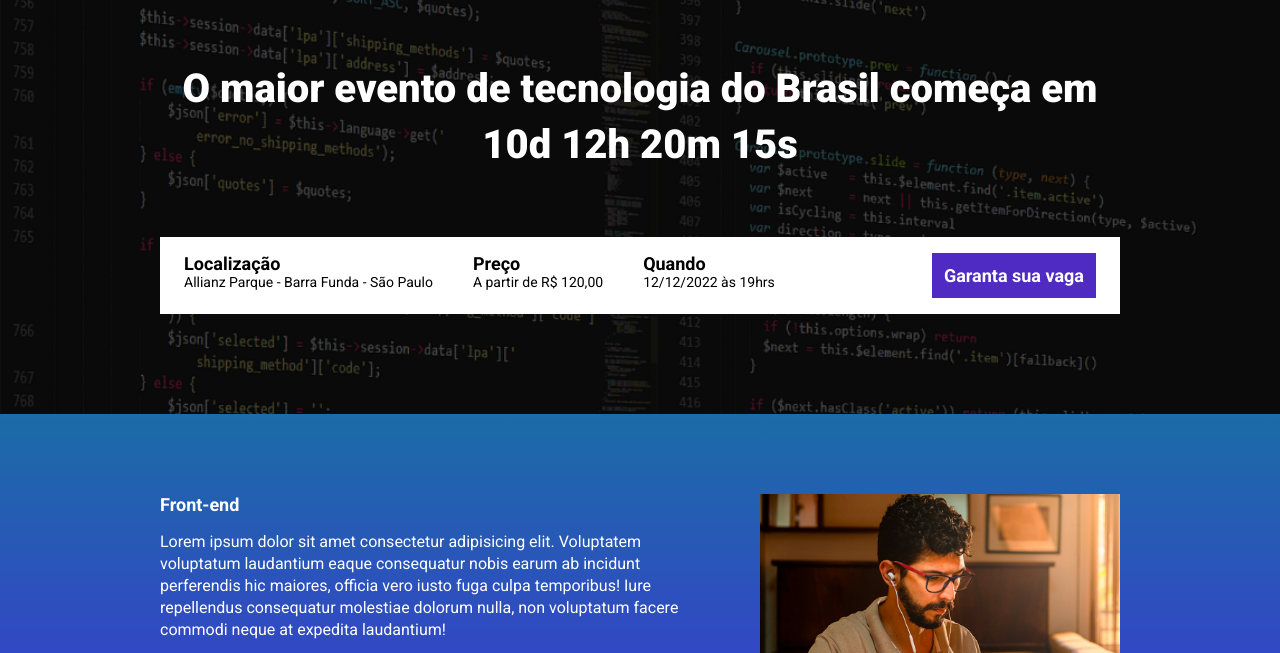
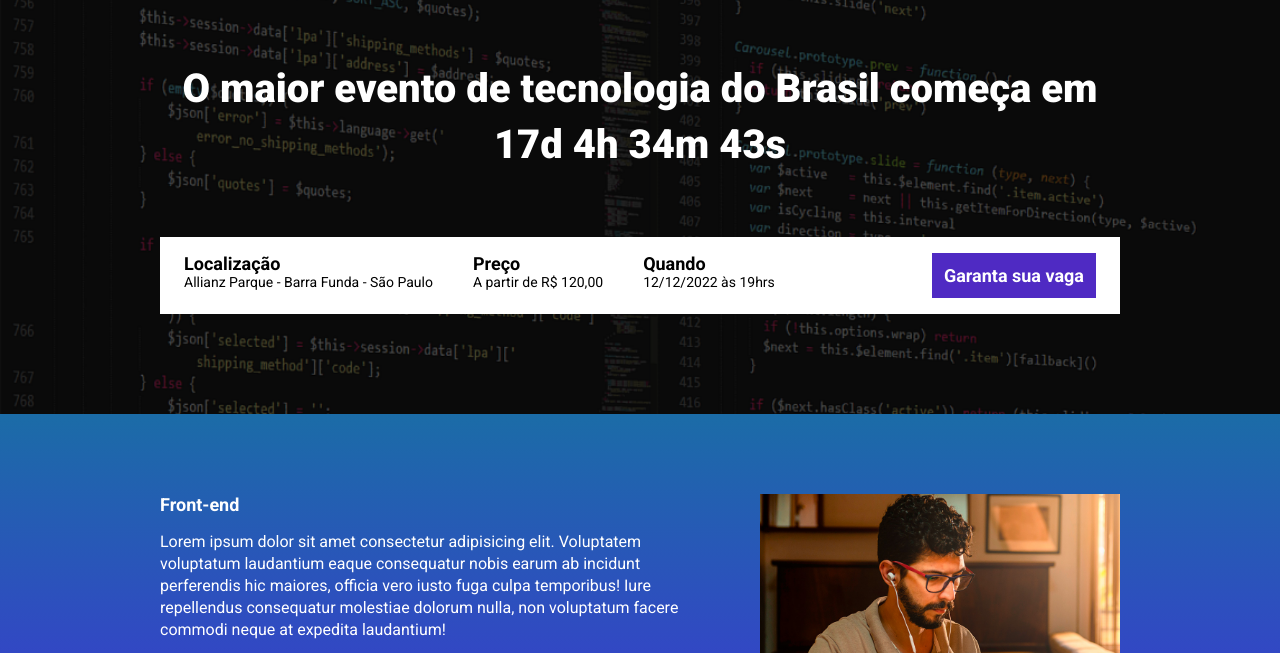
Before and after one commit to arnongp/ebac_tech_talks, a website built with Parcel: page src/index.html in a window 1280 px wide. Shown: the part 147-800 px from the top of the page. Built offline with nearby package versions, Linux system fonts and the light colour scheme.

Commit message:
criando a contagem regressiva

```diff
--- a/package.json
+++ b/package.json
@@ -2,9 +2,9 @@
   "name": "m22_landingpage",
   "version": "1.0.0",
   "description": "",
-  "main": "index.js",
   "scripts": {
     "dev": "parcel src/index.html src/styles/main.scss src/scripts/main.js",
+    "build":"parcel build src/index.html",
     "test": "echo \"Error: no test specified\" && exit 1"
   },
   "keywords": [],
--- a/src/index.html
+++ b/src/index.html
@@ -18,7 +18,8 @@
       <div class="container">
         <img class="hero__logo" src="images/ebac_logo.svg" alt="EBAC logo" />
         <p class="hero__text">
-          O maior evento de tecnologia do Brasil começa em 10d 12h 20m 15s
+          O maior evento de tecnologia do Brasil começa em
+          <span id="contador"></span>
         </p>
         <div class="infos-bar">
           <ul class="infos-bar__infos">
--- a/src/scripts/main.js
+++ b/src/scripts/main.js
@@ -1 +1,38 @@
 AOS.init()
+
+const dataDoEvento = new Date('jan 12, 2024 19:00:00')
+const timeStampDoEvento = dataDoEvento.getTime()
+
+const contaAsHoras = setInterval(function () {
+  const agora = new Date()
+  const timeStampAtual = agora.getTime()
+
+  const distanciaAteOEvento = timeStampDoEvento - timeStampAtual
+
+  const diaEmMs = 1000 * 60 * 60 * 24
+  const horaEmMs = 1000 * 60 * 60
+  const minutoEmMs = 1000 * 60
+
+  const diasAteOEvento = Math.floor(distanciaAteOEvento / diaEmMs)
+  const horasAteOEvento = Math.floor((distanciaAteOEvento % diaEmMs) / horaEmMs)
+  const minutosAteOEvento = Math.floor(
+    (distanciaAteOEvento % horaEmMs) / minutoEmMs
+  )
+  const segundosAteOEvento = Math.floor(
+    (distanciaAteOEvento % minutoEmMs) / 1000
+  )
+
+  console.log(diasAteOEvento)
+  console.log(horasAteOEvento)
+  console.log(minutosAteOEvento)
+  console.log(segundosAteOEvento)
+
+  document.getElementById(
+    'contador'
+  ).innerHTML = `${diasAteOEvento}d ${horasAteOEvento}h ${minutosAteOEvento}m ${segundosAteOEvento}s`
+
+  if (distanciaAteOEvento < 0) {
+    clearInterval(contaAsHoras)
+    document.getElementById('contador').innerHTML = `Evento expirado`
+  }
+}, 1000)
```
